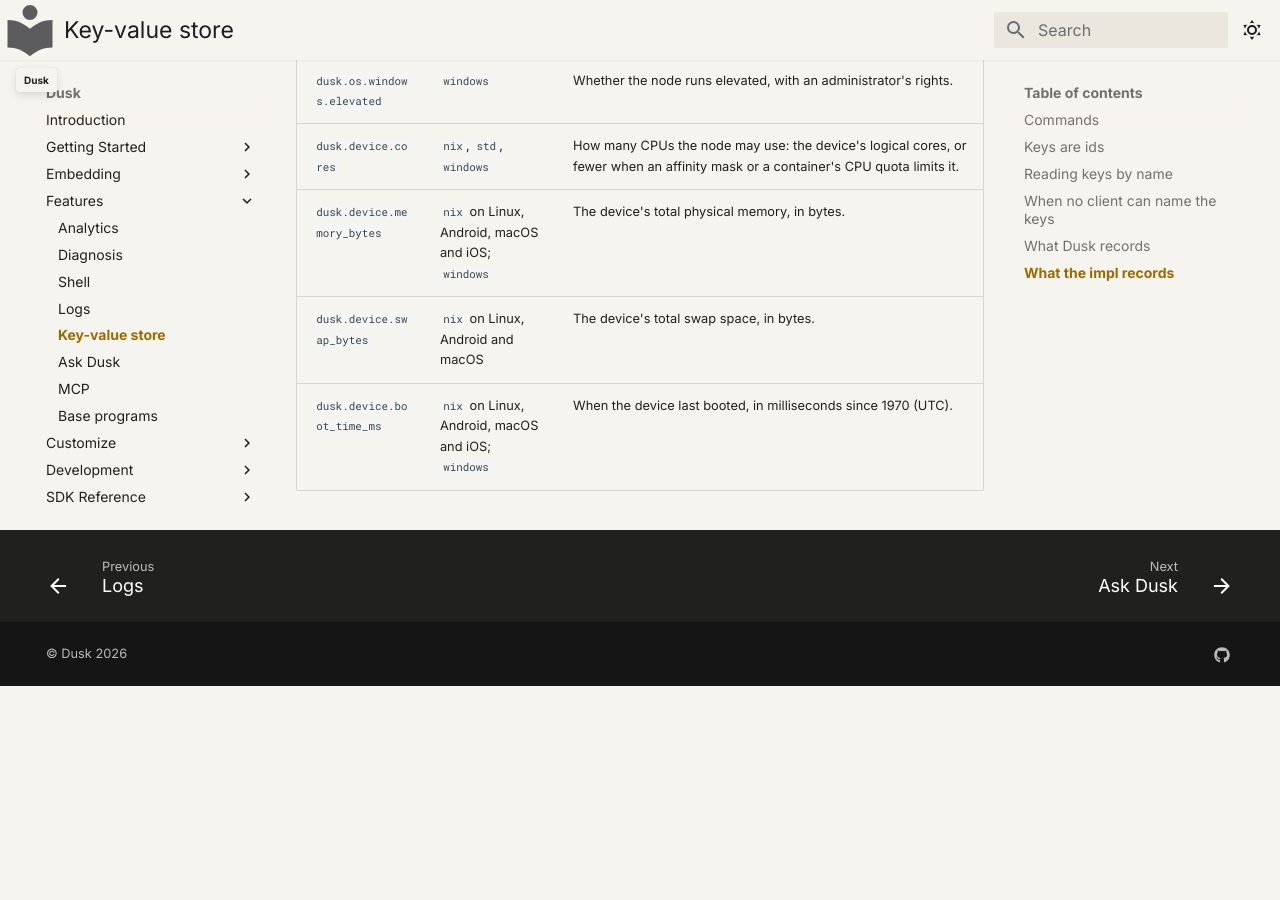
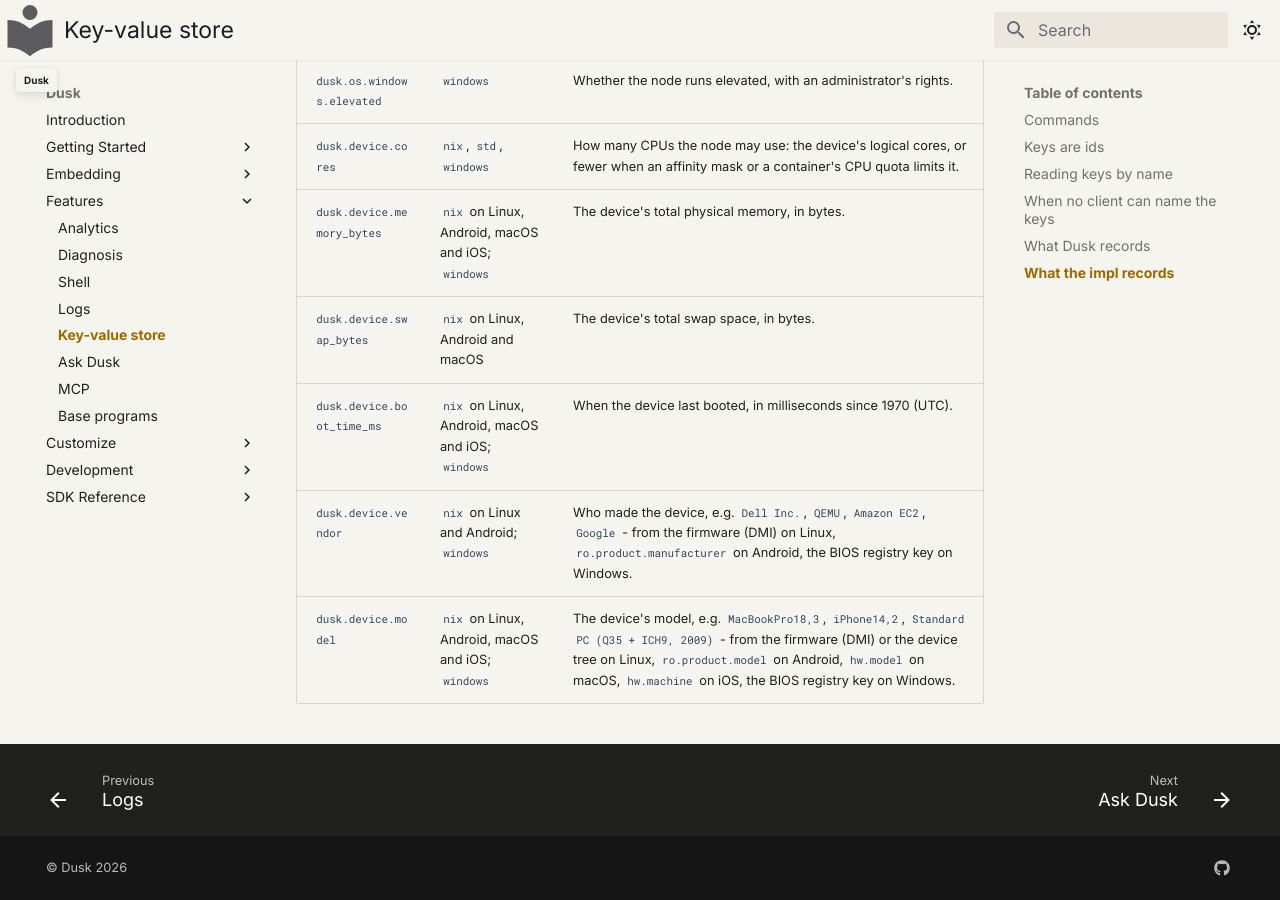
Before and after one commit to tomerze/dusk, an MkDocs documentation site: the page built from docs/docs/features/kvs.md, in a window 1280 px wide and 900 px high, scrolled down 7682 px. Built offline with MkDocs 1.6.1 and Material for MkDocs 9.7.7, drawn with Linux system fonts in a browser that asks for light colours; comment, search, counter and statistics services are not loaded; before the commit the page ends 8368 px from its top, so only the background shows below that.

Commit message:
Update docs for the device's vendor and model in the kvs
The impl table gains dusk.device.vendor, who made the device, written by the nix impl on Linux and Android and by the windows impl, and dusk.device.model, the device's model, written by the nix impl on Linux, Android, macOS and iOS and by the windows impl - each with examples and where it is read from on each platform.

```diff
--- a/docs/docs/features/kvs.md
+++ b/docs/docs/features/kvs.md
@@ -206,3 +206,5 @@ old to carry a value - writes no keys either, and is logged at `info`.
 | `dusk.device.memory_bytes` | `nix` on Linux, Android, macOS and iOS; `windows` | The device's total physical memory, in bytes. |
 | `dusk.device.swap_bytes` | `nix` on Linux, Android and macOS | The device's total swap space, in bytes. |
 | `dusk.device.boot_time_ms` | `nix` on Linux, Android, macOS and iOS; `windows` | When the device last booted, in milliseconds since 1970 (UTC). |
+| `dusk.device.vendor` | `nix` on Linux and Android; `windows` | Who made the device, e.g. `Dell Inc.`, `QEMU`, `Amazon EC2`, `Google` - from the firmware (DMI) on Linux, `ro.product.manufacturer` on Android, the BIOS registry key on Windows. |
+| `dusk.device.model` | `nix` on Linux, Android, macOS and iOS; `windows` | The device's model, e.g. `MacBookPro18,3`, `iPhone14,2`, `Standard PC (Q35 + ICH9, 2009)` - from the firmware (DMI) or the device tree on Linux, `ro.product.model` on Android, `hw.model` on macOS, `hw.machine` on iOS, the BIOS registry key on Windows. |
```
